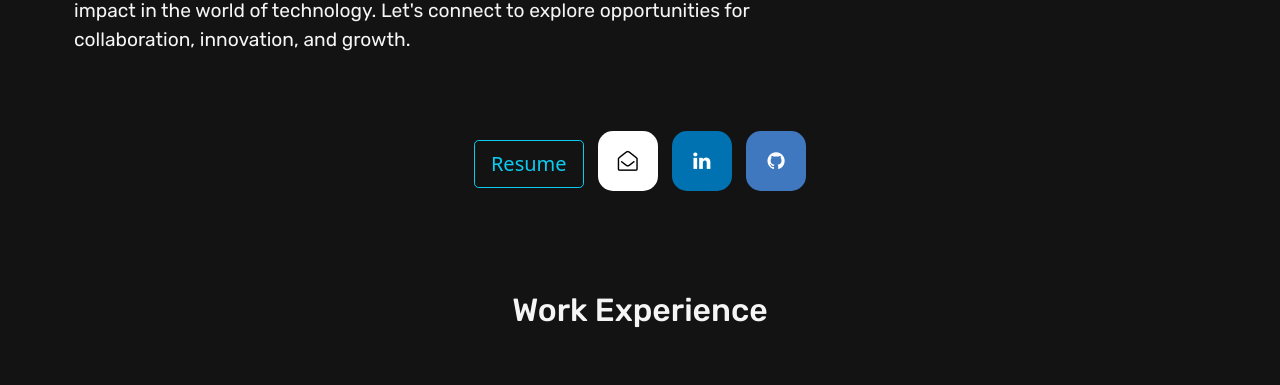
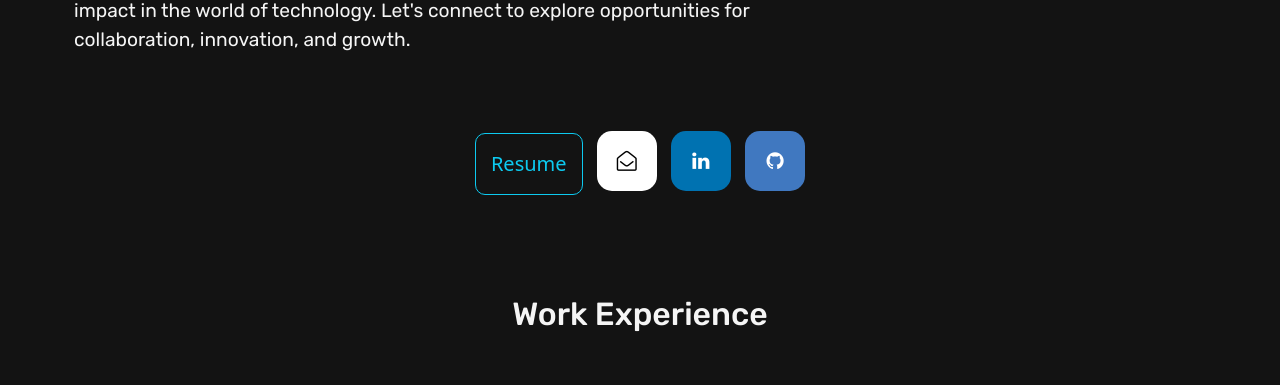
Before and after one commit to vibhorguptaa/vibhorguptaa.github.io, a plain HTML site: page index.html in a window 1280 px wide. Shown: the part 1279-1664 px from the top of the page. Drawn offline with nearby package versions, Linux system fonts and the light colour scheme; animation ran at ten frames a second.

Commit message:
Resume button update

```diff
--- a/index.html
+++ b/index.html
@@ -40,7 +40,7 @@
           </div>
         </div>
 
-        <button type="button" class="btn btn-outline-info btn-lg" style="margin-right: 10px" id="btn13">Resume</button>
+        <button type="button" class="btn btn-outline-info btn-lg" style="margin-right: 10px; padding: 15px; border-radius: 10px;" id="btn13">Resume</button>
         <a href="mailto:vibhor.gupta98@gmail.com" class="fa fa-envelope-open-o" style="margin-right: 10px"></a>
         <a href="https://www.linkedin.com/in/vibhgupt/" target="_blank" rel="noopener noreferrer" class="fa fa-linkedin" style="margin-right: 10px"></a>
         <a href="https://github.com/vibhorguptaa" target="_blank" rel="noopener noreferrer" class="fa fa-github"></a>
```
